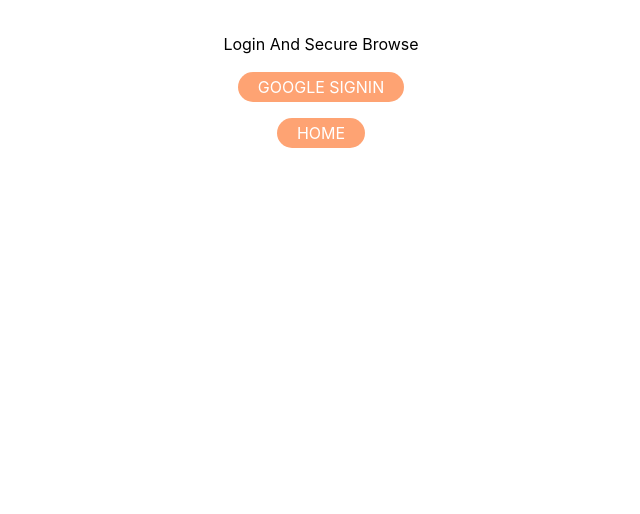
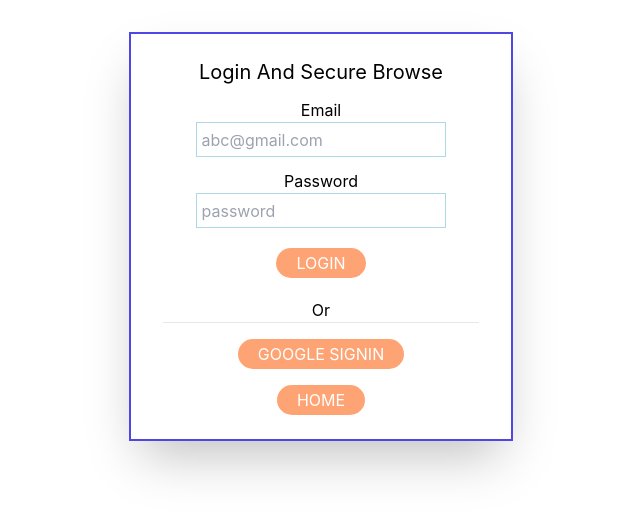
Before and after one commit to Taher-39/news-time-client, a React (Create React App) app: page /login in a window 1280 px wide. Shown: the top 514 px of the page, without its empty margins (319-959 px from the left). Built offline with nearby package versions, Linux system fonts and the light colour scheme; no server answers.

Commit message:
after try admin feature

```diff
--- a/src/App.css
+++ b/src/App.css
@@ -104,7 +104,7 @@
 
 /* admin section style start */
 input[type="text"], input[type="password"],  input[type="email"] {
-    width: 300px;
+    width: 250px;
     height: 35px;
     padding-right: 50px;
     outline-color: rgb(84, 105, 106);
--- a/src/components/Admin/AddAdmin/AddAdmin.js
+++ b/src/components/Admin/AddAdmin/AddAdmin.js
@@ -38,7 +38,7 @@ const AddAdmin = () => {
                         <input onBlur={handleBlur} type="email" name="email" id="email" required placeholder=' abc@gmail.com' />
                     </div>
                     <div className="my-3">
-                        <label htmlFor="email">Admin Email</label> <br />
+                        <label htmlFor="email">Admin Password</label> <br />
                         <input onBlur={handleBlur} type="password" name="password" id="password" required placeholder=' password' />
                     </div>
                     <button type="submit" className='btn my-2'>Submit</button>
--- a/src/components/Home/Footer/Footer.js
+++ b/src/components/Home/Footer/Footer.js
@@ -18,7 +18,7 @@ const Footer = () => {
                         <span><Link to="//youtube.com"><FaYoutube size="1.3em" /></Link></span>
                     </div>
                 </div>
-                <div class="md:flex flex-row justify-around">
+                <div className="md:flex flex-row justify-around">
                     <div className='mb-6'>
                         <h1 className='text-2xl font-normal pb-3'>Quick Links</h1>
                         <ul className='text-gray-400'>
--- a/src/components/Home/InternationalNews/InternationalNews.js
+++ b/src/components/Home/InternationalNews/InternationalNews.js
@@ -19,7 +19,7 @@ const InternationalNews = () => {
         history.push(`/details-news/${_id}`)
     }
     return (
-        <section className='py-6'>
+        <section>
             <Header />
             <Navbar />
             <h1 className='bg-black text-center text-white py-4 font-3xl'>Top International News</h1>
--- a/src/components/Home/SportsNews/SportsNews.js
+++ b/src/components/Home/SportsNews/SportsNews.js
@@ -19,7 +19,7 @@ const SportsNews = () => {
         history.push(`/details-news/${_id}`)
     }
     return (
-        <section className='py-6'>
+        <section>
             <Header />
             <Navbar />
             <h1 className='bg-black text-center text-white py-4 font-3xl'>Top Sports News</h1>
--- a/src/components/Login/Login.js
+++ b/src/components/Login/Login.js
@@ -1,4 +1,4 @@
-import React, { useContext } from 'react';
+import React, { useContext, useEffect, useState } from 'react';
 import firebase from "firebase/compat/app";
 import "firebase/compat/auth";
 import { getAuth, signInWithPopup, GoogleAuthProvider } from "firebase/auth";
@@ -11,9 +11,45 @@ const Login = () => {
         firebase.initializeApp(firebaseConfig);
     }
     const [loggedInUser, setLoggedInUser] = useContext(UserContext);
+    const [userInfo, setUserInfo] = useState({})
+    const [isAdmin, setIsAdmin] = useState(false)
+    const [admins, setAdmins] = useState([])
     const history = useHistory();
     const location = useLocation();
     const { from } = location.state || { from: { pathname: "/" } };
+
+    const handleBlur = (e) => {
+        const newUserInfo = { ...userInfo }
+        newUserInfo[e.target.name] = e.target.value;
+        setUserInfo(newUserInfo)
+    }
+    const handleSubmit = (e) => {
+        e.preventDefault()
+        setLoggedInUser(userInfo)
+        let admin = false;
+        admins.forEach(element => {
+            if (element.email === loggedInUser.email) {
+                admin = true;
+            }
+        });
+        history.replace(from)
+    }
+    useEffect(() => {
+        fetch("http://localhost:4000/getAdmin")
+            .then(res => res.json())
+            .then(data => setAdmins(data))
+    }, [])
+    useEffect(() => {
+        fetch("http://localhost:4000/isAdmin", {
+            method: "POST",
+            headers: {
+                "Content-Type": "application/json"
+            },
+            body: JSON.stringify({ email: loggedInUser.email })
+        })
+            .then(res => res.json())
+            .then(data => setIsAdmin(data))
+    }, [])
 
     const handleSignIn = () => {
         const provider = new GoogleAuthProvider();
@@ -41,16 +77,31 @@ const Login = () => {
     }
     return (
         <div className='text-center my-8 '>
-            <h2>Login And Secure Browse</h2>
+            <div className='shadow-2xl border-2 border-indigo-600 w-96 py-6 px-8 mx-auto align-item-center'>
+                <h2 className="text-xl font-normal">Login And Secure Browse</h2>
                 {
                     loggedInUser.email ?
                         <button className='btn my-4' onClick={() => setLoggedInUser({})} >Sign-Out</button>
                         : <div>
+                            <div>
+                                <form onSubmit={handleSubmit}>
+                                    <div className="my-3">
+                                        <label htmlFor="email">Email</label> <br />
+                                        <input onBlur={handleBlur} type="email" name="email" id="email" required placeholder=' abc@gmail.com' />
+                                    </div>
+                                    <div className="my-3">
+                                        <label htmlFor="email">Password</label> <br />
+                                        <input onBlur={handleBlur} type="password" name="password" id="password" required placeholder=' password' />
+                                    </div>
+                                    <button type="submit" className='btn my-2'>Login</button>
+                                </form>
+                            </div>
+                            <div className='text-center mt-3'>Or <hr /></div>
                             <button className='btn my-4' onClick={handleSignIn}>Google SignIn</button><br />
                             <button className='btn'><Link to='/'>Home</Link></button>
                         </div>
                 }
-
+            </div>
         </div>
     );
 };
```
Also changed, not shown: src/components/Home/SlidingBanner/SlidingBanner.js (+1 -1 lines). Lines whose indentation alone changed are shown as unchanged.
